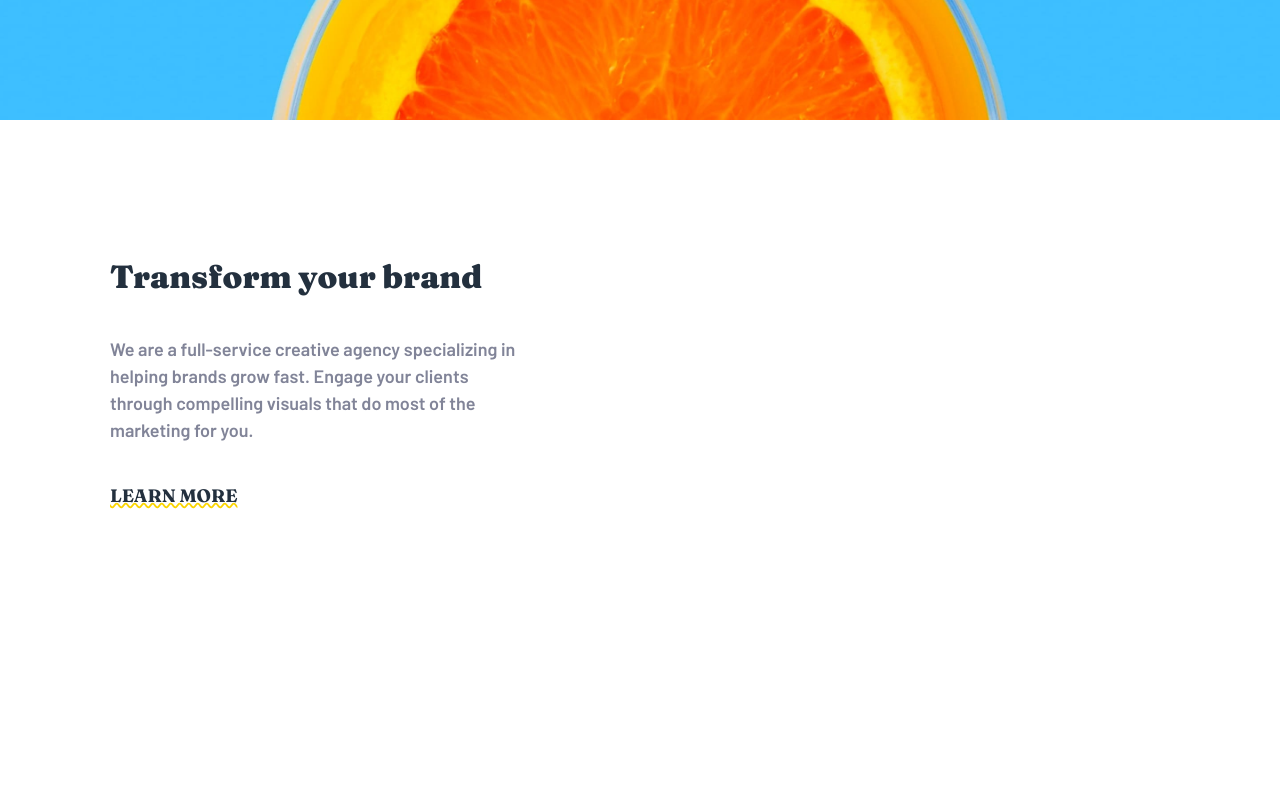
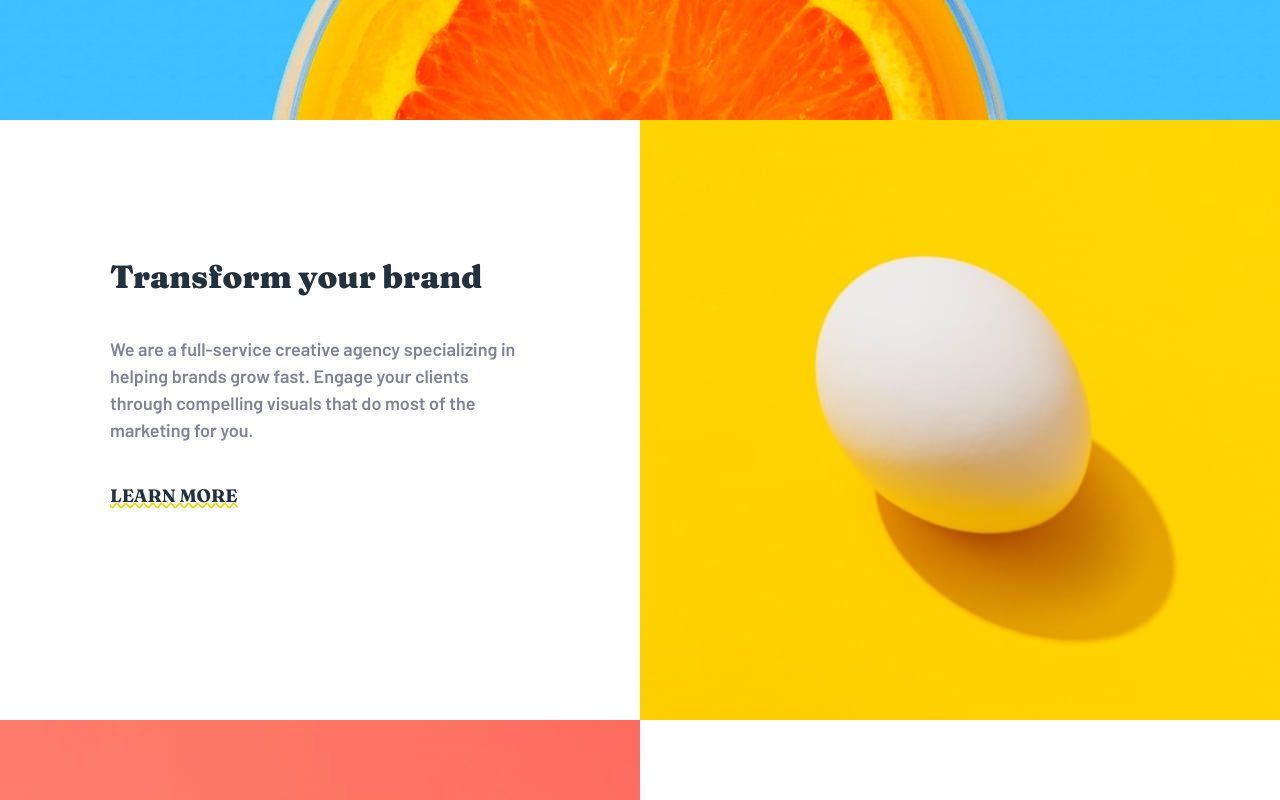
Before and after one commit to RickAp/project_sunnyside_agency, a plain HTML site: page index.html in a window 1280 px wide. Shown: the part 520-1320 px from the top of the page. Drawn offline with Linux system fonts and the light colour scheme; the site is published under a folder, as on GitHub Pages, so addresses that start at the root find nothing.

Commit message:
"My commit"

```diff
--- a/app/scss/_clouds.scss
+++ b/app/scss/_clouds.scss
@@ -7,7 +7,7 @@
     }
 
     &__one{
-        background-image: url('/images/desktop/image-gallery-milkbottles.jpg');
+        background-image: url('../images/desktop/image-gallery-milkbottles.jpg');
         background-size: cover;
         background-repeat: no-repeat;
         background-position: center center;
@@ -15,21 +15,21 @@
     }
 
     &__two{
-        background-image: url('/images/desktop/image-gallery-orange.jpg');
+        background-image: url('../images/desktop/image-gallery-orange.jpg');
         background-size: cover;
         background-repeat: no-repeat;
         background-position: center center;
     }
 
     &__three{
-        background-image: url('/images/desktop/image-gallery-cone.jpg');
+        background-image: url('../images/desktop/image-gallery-cone.jpg');
         background-size: cover;
         background-repeat: no-repeat;
         background-position: center center;
     }
 
     &__four{
-        background-image: url('/images/desktop/image-gallery-sugarcubes.jpg');
+        background-image: url('../images/desktop/image-gallery-sugarcubes.jpg');
         background-size: cover;
         background-repeat: no-repeat;
         background-position: center center;
--- a/app/scss/_images.scss
+++ b/app/scss/_images.scss
@@ -95,7 +95,7 @@
 
         @include breakpoint-down(medium){
             grid-area: imgone;
-            background-image: url('/images/mobile/image-transform.jpg');
+            background-image: url('../images/mobile/image-transform.jpg');
             background-size: cover;
             background-repeat: no-repeat;
             background-position: center center;
@@ -103,7 +103,7 @@
         }
 
         @include breakpoint-up(medium){
-            background-image: url('/images/desktop/image-transform.jpg');
+            background-image: url('../images/desktop/image-transform.jpg');
             background-size: cover;
             background-repeat: no-repeat;
             background-position: center center;
@@ -119,7 +119,7 @@
 
         @include breakpoint-down(medium){
             grid-area: imgtwo;
-            background-image: url('/images/mobile/image-stand-out.jpg');
+            background-image: url('../images/mobile/image-stand-out.jpg');
             background-size: cover;
             background-repeat: no-repeat;
             background-position: center center;
@@ -128,7 +128,7 @@
 
         @include breakpoint-up(medium){
 
-            background-image: url('/images/desktop/image-stand-out.jpg');
+            background-image: url('../images/desktop/image-stand-out.jpg');
             background-size: cover;
             background-repeat: no-repeat;
             background-position: center center;
@@ -209,7 +209,7 @@
         @include breakpoint-down(medium){
 
             grid-area: imgthree;
-            background-image: url('/images/mobile/image-graphic-design.jpg');
+            background-image: url('../images/mobile/image-graphic-design.jpg');
             background-size: cover;
             background-repeat: no-repeat;
             background-position: center center;
@@ -233,7 +233,7 @@
 
         @include breakpoint-up(medium){
 
-            background-image: url('/images/desktop/image-graphic-design.jpg');
+            background-image: url('../images/desktop/image-graphic-design.jpg');
             background-size: cover;
             background-repeat: no-repeat;
             background-position: center center;
@@ -260,7 +260,7 @@
         @include breakpoint-down(medium){
 
             grid-area: imgfour;
-            background-image: url('/images/mobile/image-photography.jpg');
+            background-image: url('../images/mobile/image-photography.jpg');
             background-size: cover;
             background-repeat: no-repeat;
             background-position: center center;
@@ -283,7 +283,7 @@
 
         @include breakpoint-up(medium){
 
-            background-image: url('/images/desktop/image-photography.jpg');
+            background-image: url('../images/desktop/image-photography.jpg');
             background-size: cover;
             background-repeat: no-repeat;
             background-position: center center;
```
Also changed, not shown: dist/style.css, 1 other file.
